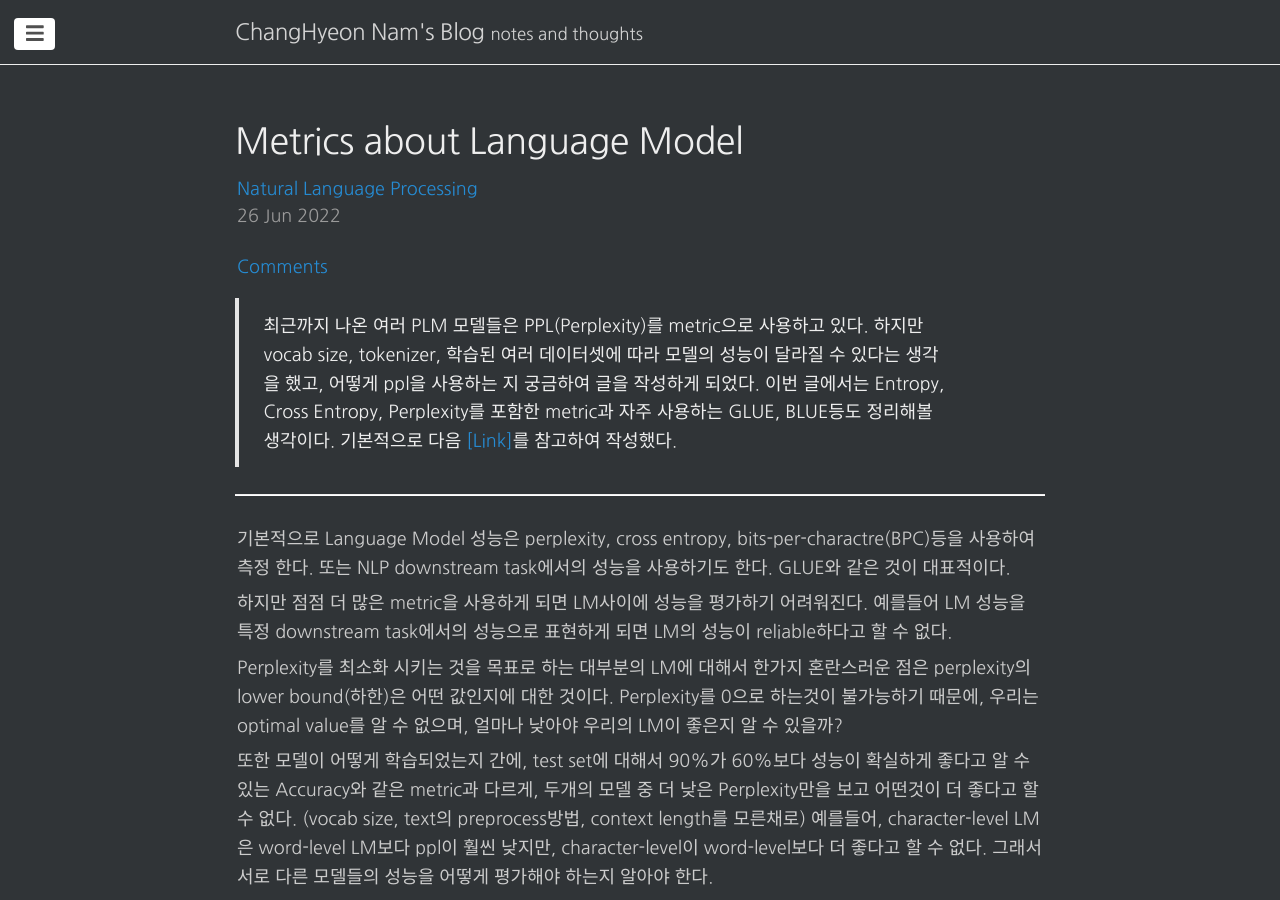
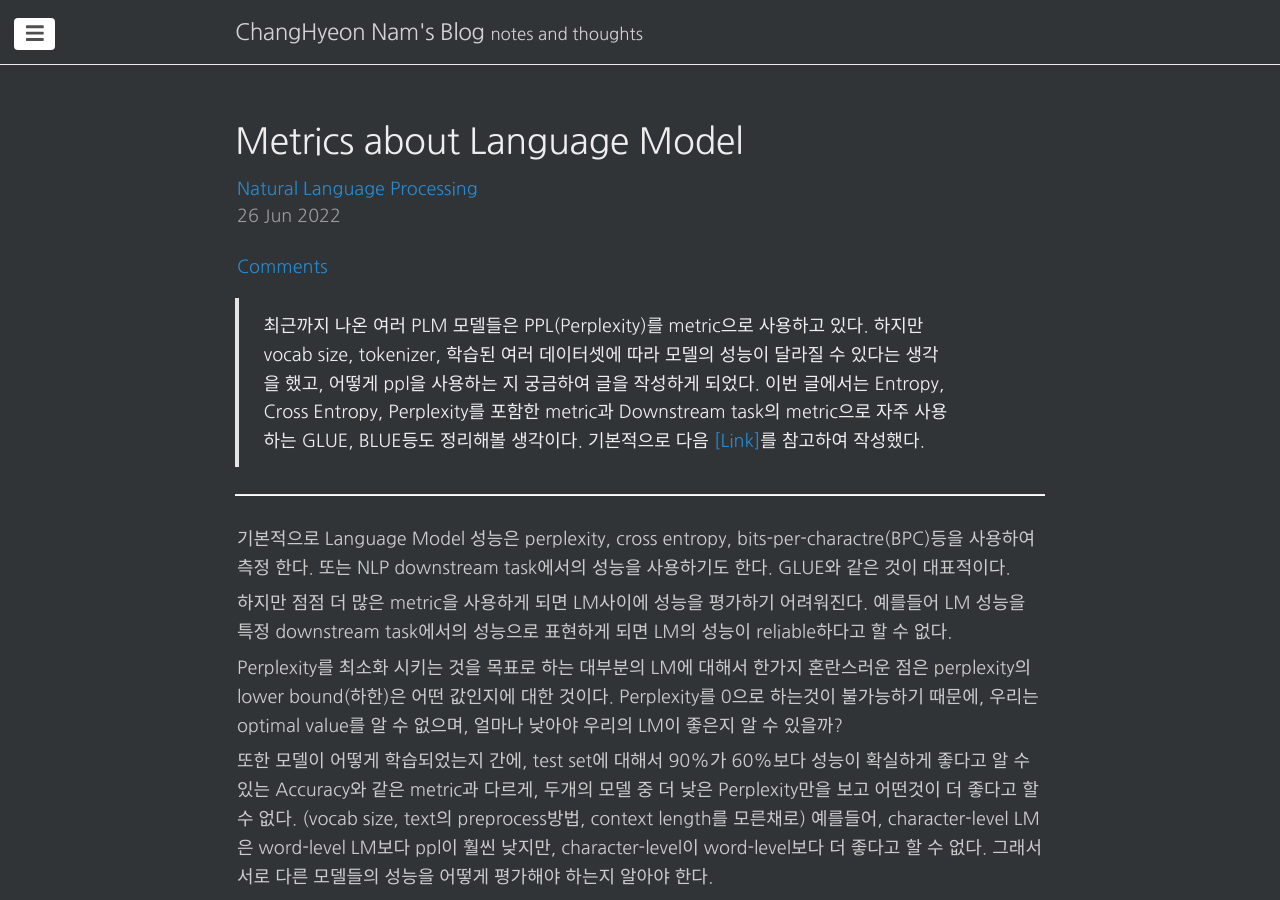
Before and after one commit to changhyeonnam/changhyeonnam.github.io, a Jekyll site: the page built from _posts/2022/2022-6-26-metrics_about_LM.md, in a window 1280 px wide and 900 px high. Built offline with Jekyll 4.4.1, drawn with Linux system fonts in a browser that asks for light colours; nearby versions of some CDN libraries; our own code applies the rules of GitHub Pages for plain Markdown files; formulas are drawn with MathJax 3; comment, search, counter and statistics services are not loaded.

Commit message:
update post

```diff
--- a/_posts/2022/2022-6-26-metrics_about_LM.md
+++ b/_posts/2022/2022-6-26-metrics_about_LM.md
@@ -11,7 +11,7 @@ sitemap :
   priority : 1.0
 ---
 
-> 최근까지 나온 여러 PLM 모델들은 PPL(Perplexity)를 metric으로 사용하고 있다. 하지만 vocab size, tokenizer, 학습된 여러 데이터셋에 따라 모델의 성능이 달라질 수 있다는 생각을 했고, 어떻게 ppl을 사용하는 지 궁금하여 글을  작성하게 되었다. 이번 글에서는 Entropy, Cross Entropy, Perplexity를 포함한 metric과 자주 사용하는 GLUE, BLUE등도 정리해볼 생각이다. 기본적으로 다음 [[Link]](https://thegradient.pub/understanding-evaluation-metrics-for-language-models/)를 참고하여 작성했다.
+> 최근까지 나온 여러 PLM 모델들은 PPL(Perplexity)를 metric으로 사용하고 있다. 하지만 vocab size, tokenizer, 학습된 여러 데이터셋에 따라 모델의 성능이 달라질 수 있다는 생각을 했고, 어떻게 ppl을 사용하는 지 궁금하여 글을  작성하게 되었다. 이번 글에서는 Entropy, Cross Entropy, Perplexity를 포함한 metric과 Downstream task의 metric으로 자주 사용하는 GLUE, BLUE등도 정리해볼 생각이다. 기본적으로 다음 [[Link]](https://thegradient.pub/understanding-evaluation-metrics-for-language-models/)를 참고하여 작성했다.
 >
 
 ---
```
